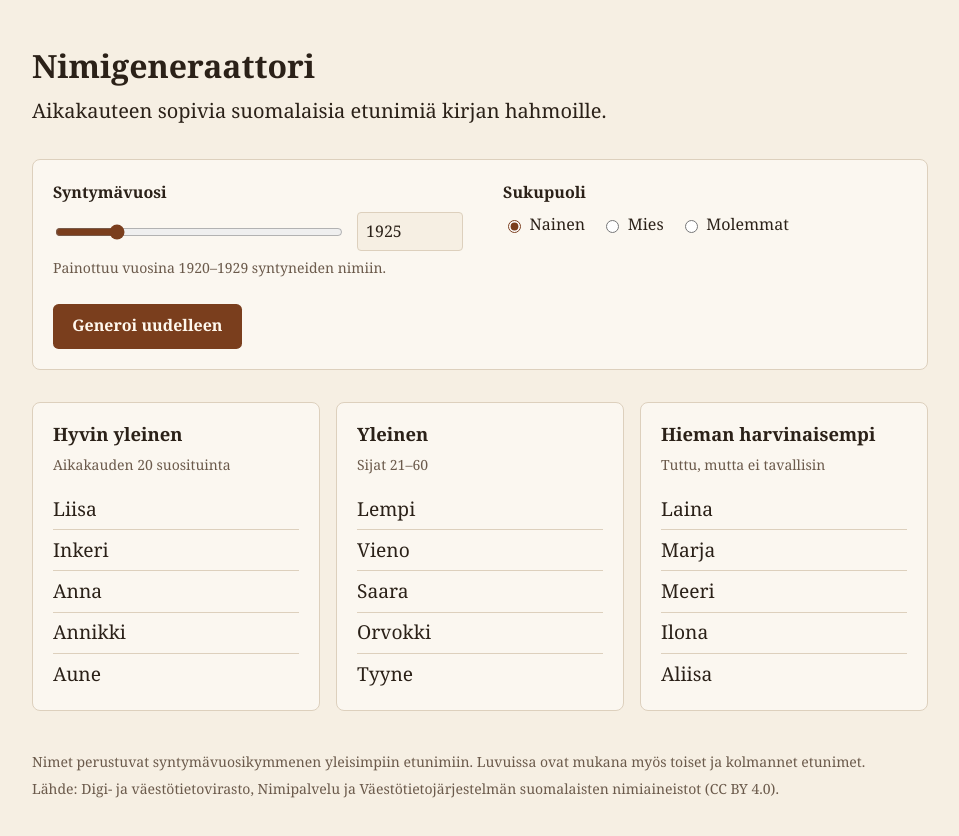
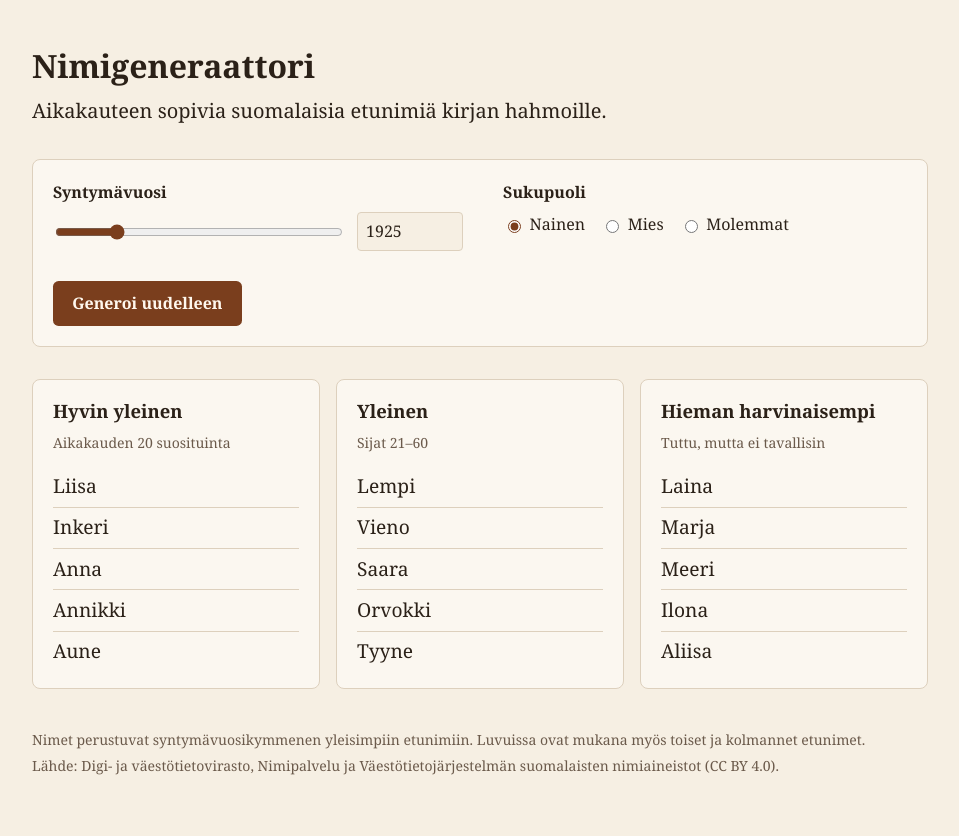
Before and after one commit to Lylled/nimigeneraattori, a React (Vite) app: page / in a window 1280 px wide. Shown: the top 836 px of the page, without its empty margins (160-1119 px from the left). Built offline with nearby package versions, Linux system fonts and the light colour scheme.

Commit message:
Poista syntymävuoden painotusteksti käyttöliittymästä
Co-Authored-By: Claude Opus 5.5 <noreply@anthropic.com>
Claude-Session: https://claude.ai/code/session_01RwVL4v6GuTZCcbumPmyvzd

```diff
--- a/src/App.tsx
+++ b/src/App.tsx
@@ -3,7 +3,6 @@ import './App.css'
 import {
   OLETUSDATA,
   generoi,
-  jaksoPainot,
   type Kategoria,
   type Sukupuoli,
 } from './lib/generator'
@@ -32,17 +31,6 @@ const SUKUPUOLET: { arvo: Sukupuoli | 'molemmat'; nimi: string }[] = [
 ]
 
 const uusiSiemen = () => Math.floor(Math.random() * 2 ** 32)
-
-/** Kertoo, mihin vuosikymmeniin valittu vuosi painottuu. */
-function painotusTeksti(vuosi: number): string {
-  const jaksot = [...jaksoPainot(vuosi, OLETUSDATA.jaksot)]
-    .filter(([, paino]) => paino >= 0.1)
-    .map(([alku]) => {
-      const jakso = OLETUSDATA.jaksot.find((j) => j.alku === alku)
-      return `${alku}–${jakso?.loppu}`
-    })
-  return `Painottuu vuosina ${jaksot.join(' ja ')} syntyneiden nimiin.`
-}
 
 function App() {
   const [vuosi, setVuosi] = useState(1925)
@@ -99,9 +87,8 @@ function App() {
             />
           </div>
           <p id="vuosi-ohje" className="ohje" aria-live="polite">
-            {vuosiVirheellinen
-              ? `Anna vuosi väliltä ${ENSIMMAINEN}–${VIIMEINEN}.`
-              : painotusTeksti(vuosi)}
+            {vuosiVirheellinen &&
+              `Anna vuosi väliltä ${ENSIMMAINEN}–${VIIMEINEN}.`}
           </p>
         </div>
 
```
